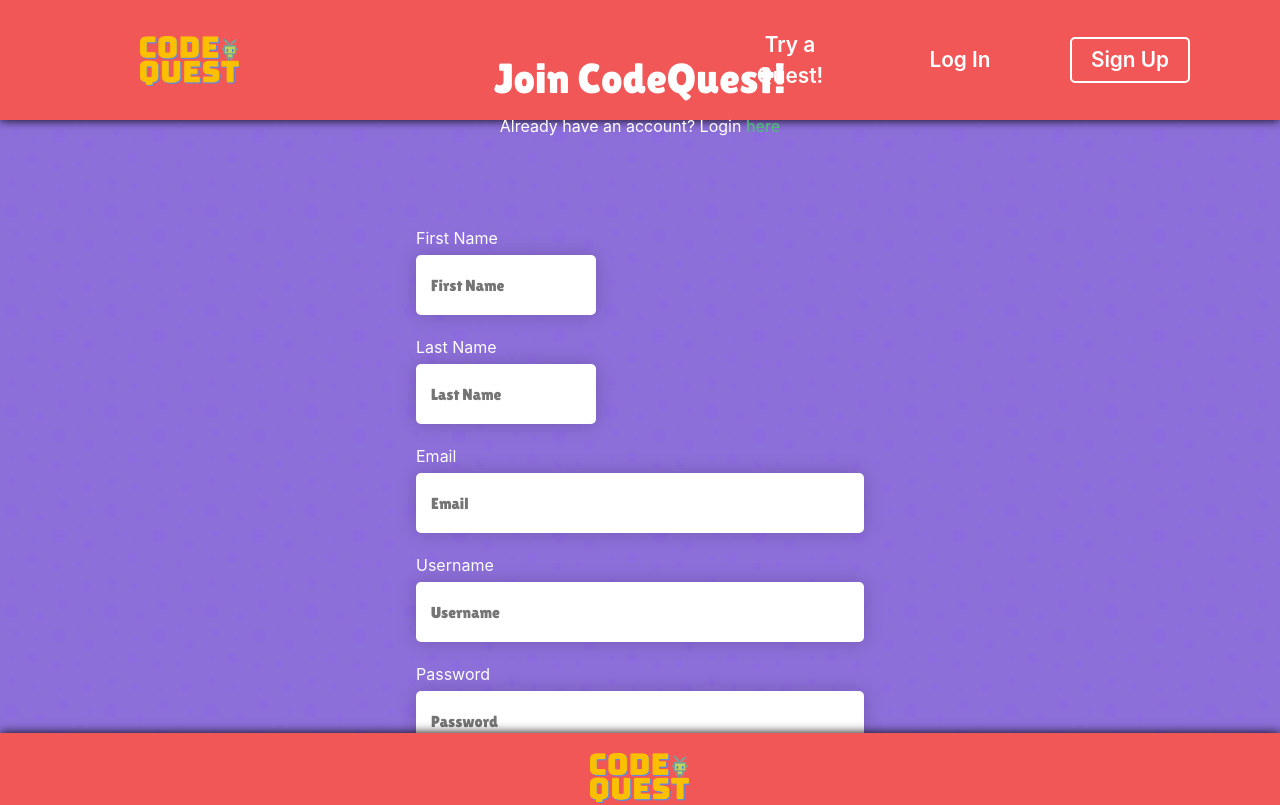
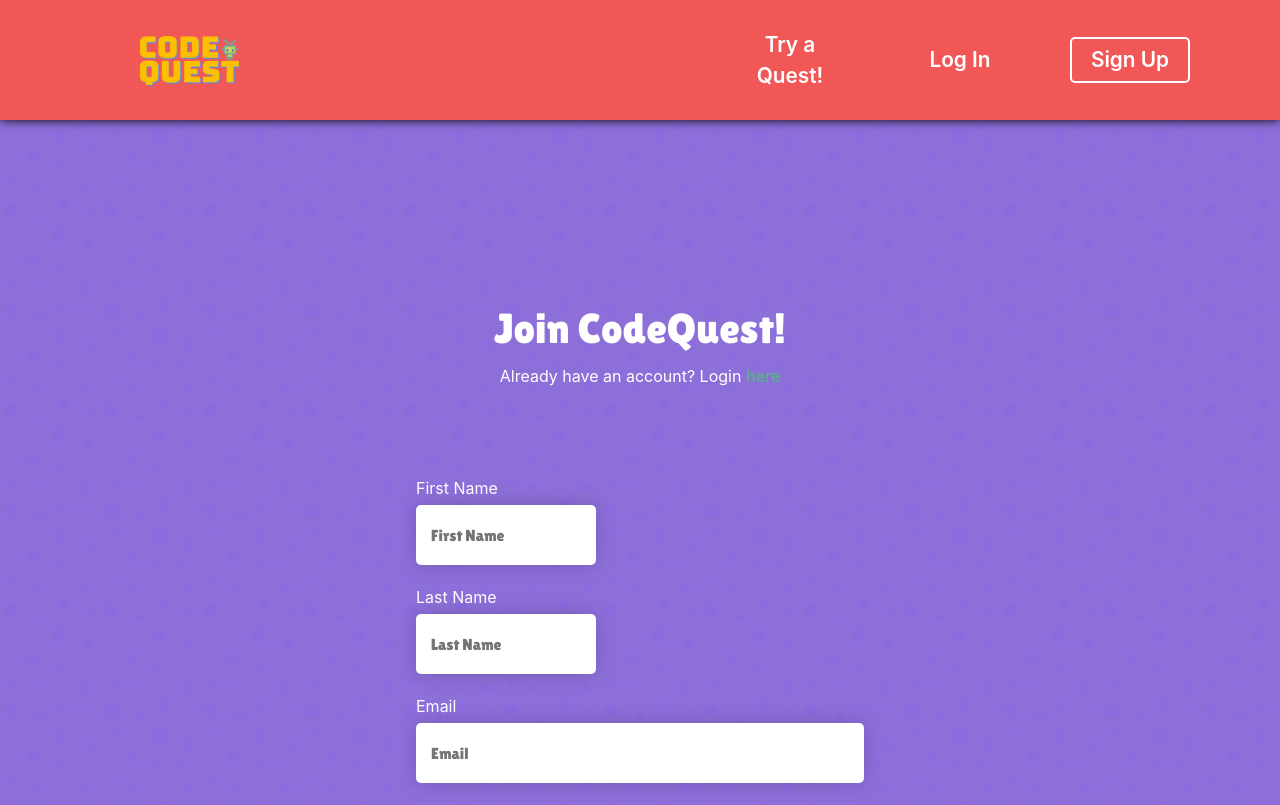
Before and after one commit to FTLGroupG/codequest, a React (Vite) app in the folder codequest-ui/: page /register in a window 1280 px wide. Shown: the top 805 px of the page. Built offline with nearby package versions, Linux system fonts and the light colour scheme.

Commit message:
Fixed login height issue

```diff
--- a/codequest-ui/src/components/Register/Register.css
+++ b/codequest-ui/src/components/Register/Register.css
@@ -5,8 +5,7 @@
 
 .Register {
     min-height: calc(100vh - var(--navbar-height));
-    height: 100%;
-    max-height: calc(100vh - var(--navbar-height));
+    height: 1200px;
     width: 100%;
     max-width: 100vw;
     margin-bottom: 50px;
```
